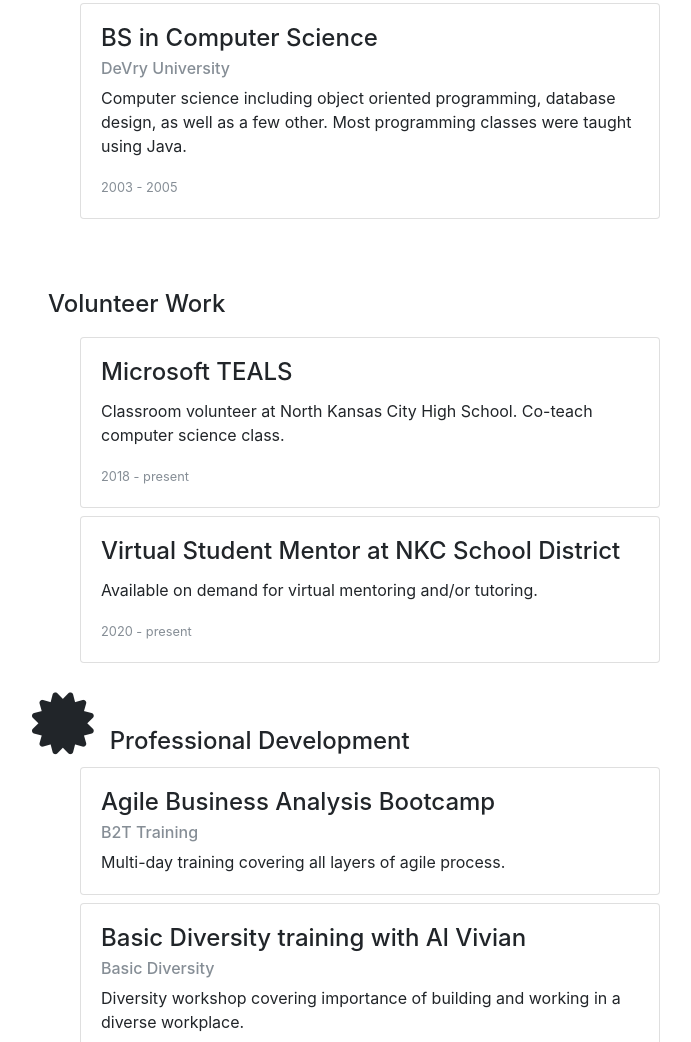
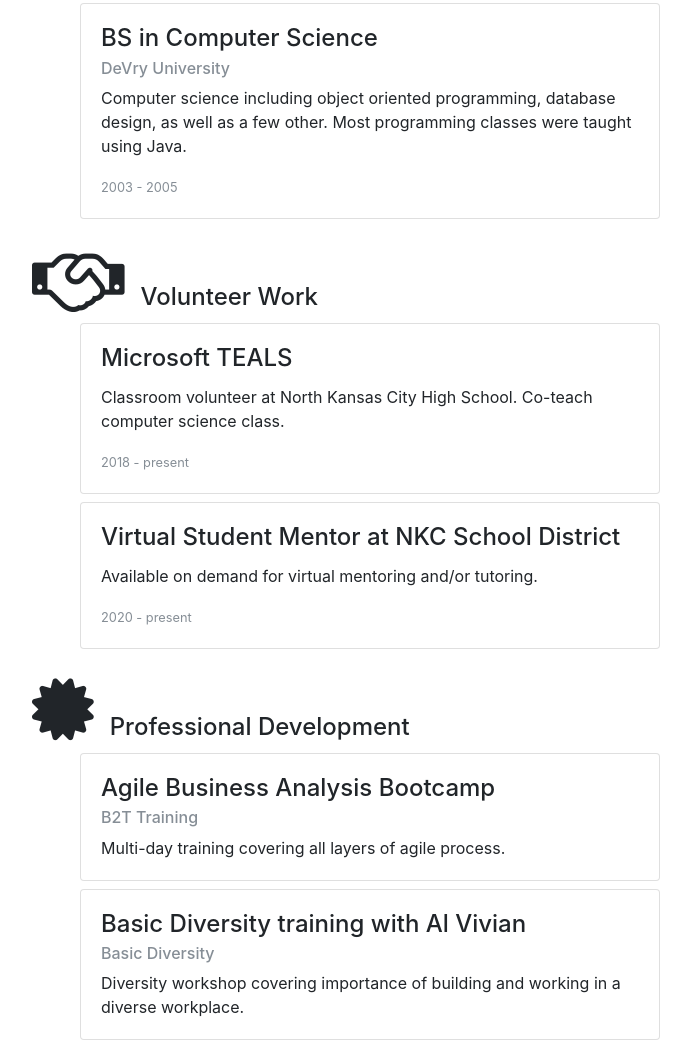
Before and after one commit to lucasdennis/lucasdennis.github.io, a plain HTML site: page index.html in a window 1280 px wide. Shown: the part 2852-3894 px from the top of the page, without its empty margins (270-961 px from the left). Drawn offline with nearby package versions, Linux system fonts and the light colour scheme.

Commit message:
Update index.html
fix icon

```diff
--- a/index.html
+++ b/index.html
@@ -252,7 +252,7 @@
                     <!-- end of card holder -->
                 </div>
 
-                <h4><i class="fas fa-hands-helping fa-3x pr-3"></i>Volunteer Work</h4>
+                <h4><i class="fa fa-handshake-o fa-3x pr-3"></i>Volunteer Work</h4>
                 <div class="px-5 pb-3">
                     <div class="pb-2">
                         <!-- card holder -->
```
